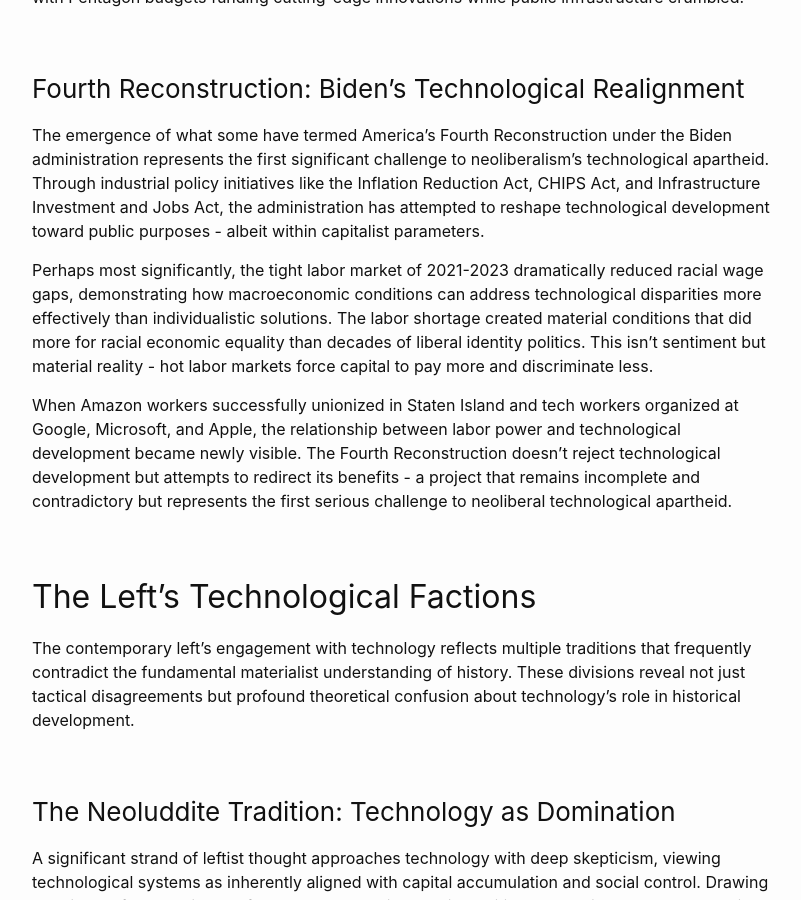
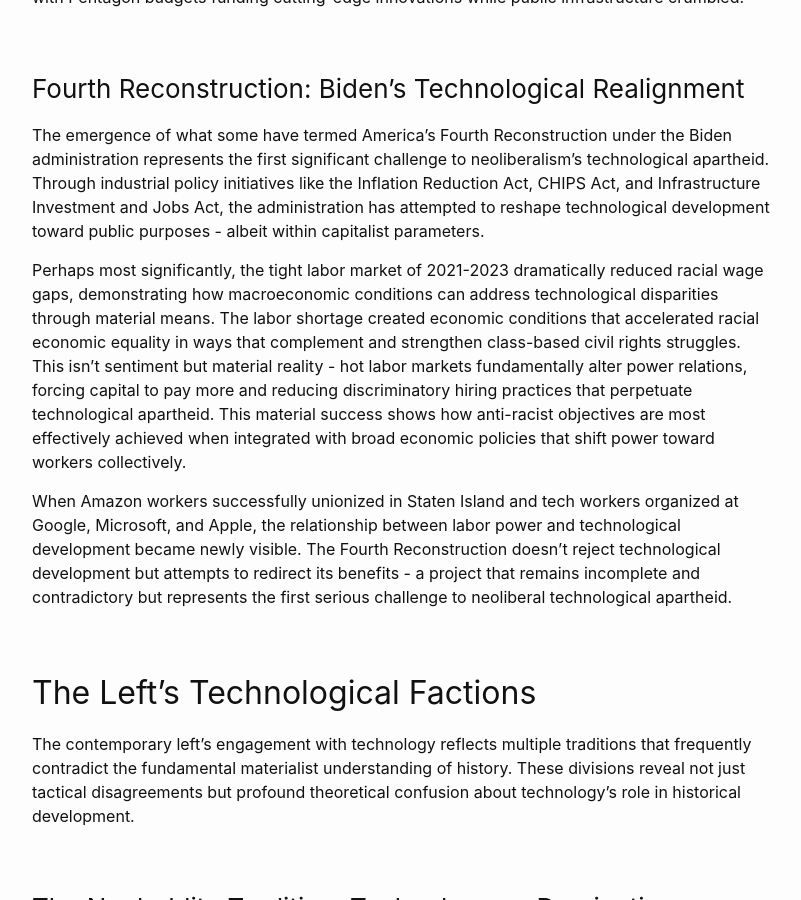
Before and after one commit to odellus/blog, a Jekyll site: the page built from _posts/2025-03-16-Left-And-Technology.md, in a window 1280 px wide and 900 px high, scrolled down 3147 px. Shown: the whole window, without its empty margins (238-1039 px from the left). Built offline with Jekyll 4.4.1, drawn with Linux system fonts in a browser that asks for light colours.

Commit message:
revising

```diff
--- a/_posts/2025-03-16-Left-And-Technology.md
+++ b/_posts/2025-03-16-Left-And-Technology.md
@@ -52,7 +52,7 @@ During this neoliberal interregnum, technology development bifurcated. Military
 
 The emergence of what some have termed America's Fourth Reconstruction under the Biden administration represents the first significant challenge to neoliberalism's technological apartheid. Through industrial policy initiatives like the Inflation Reduction Act, CHIPS Act, and Infrastructure Investment and Jobs Act, the administration has attempted to reshape technological development toward public purposes - albeit within capitalist parameters.
 
-Perhaps most significantly, the tight labor market of 2021-2023 dramatically reduced racial wage gaps, demonstrating how macroeconomic conditions can address technological disparities more effectively than individualistic solutions. The labor shortage created material conditions that did more for racial economic equality than decades of liberal identity politics. This isn't sentiment but material reality - hot labor markets force capital to pay more and discriminate less.
+Perhaps most significantly, the tight labor market of 2021-2023 dramatically reduced racial wage gaps, demonstrating how macroeconomic conditions can address technological disparities through material means. The labor shortage created economic conditions that accelerated racial economic equality in ways that complement and strengthen class-based civil rights struggles. This isn't sentiment but material reality - hot labor markets fundamentally alter power relations, forcing capital to pay more and reducing discriminatory hiring practices that perpetuate technological apartheid. This material success shows how anti-racist objectives are most effectively achieved when integrated with broad economic policies that shift power toward workers collectively.
 
 When Amazon workers successfully unionized in Staten Island and tech workers organized at Google, Microsoft, and Apple, the relationship between labor power and technological development became newly visible. The Fourth Reconstruction doesn't reject technological development but attempts to redirect its benefits - a project that remains incomplete and contradictory but represents the first serious challenge to neoliberal technological apartheid.
 
```
